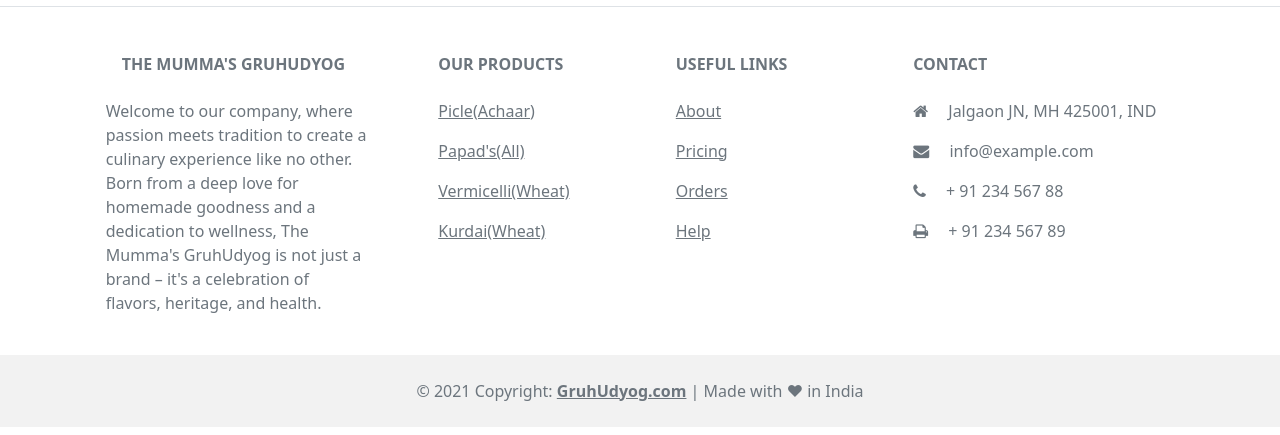
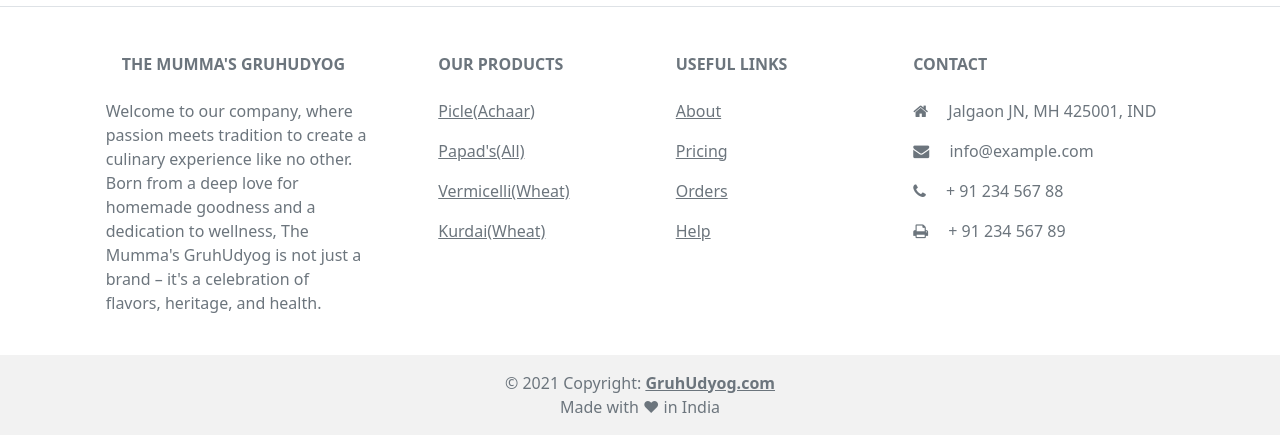
Before and after one commit to Dwarkesh-99/GruhUdyog, a plain HTML site: page index.html in a window 1280 px wide. Shown: the part 1372-1807 px from the top of the page. Drawn offline with nearby package versions, Linux system fonts and the light colour scheme.

Commit message:
minimul changes

```diff
--- a/index.html
+++ b/index.html
@@ -225,9 +225,10 @@
     <!-- Section: Links  -->
 
     <!-- Copyright -->
-    <div class="text-center p-4" style="background-color: rgba(0, 0, 0, 0.05);">
+    <div class="text-center p-3" style="background-color: rgba(0, 0, 0, 0.05);">
       © 2021 Copyright:
-      <a class="text-reset fw-bold" href="#">GruhUdyog.com</a> | Made with ❤ in India
+      <a class="text-reset fw-bold" href="#">GruhUdyog.com</a>
+      <p class="m-auto"> Made with ❤ in India</p>
     </div>
     <!-- Copyright -->
   </footer>
```
